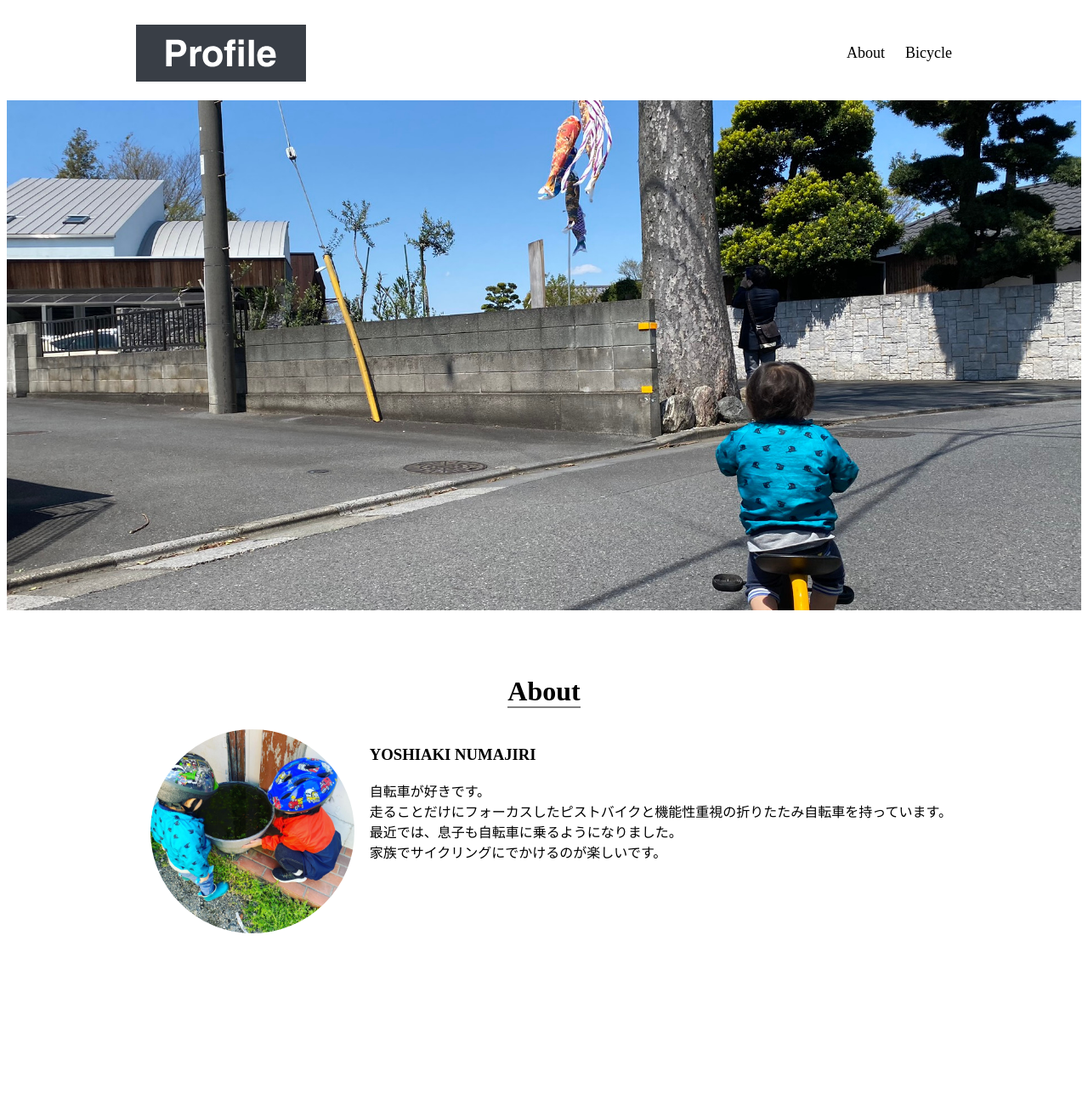
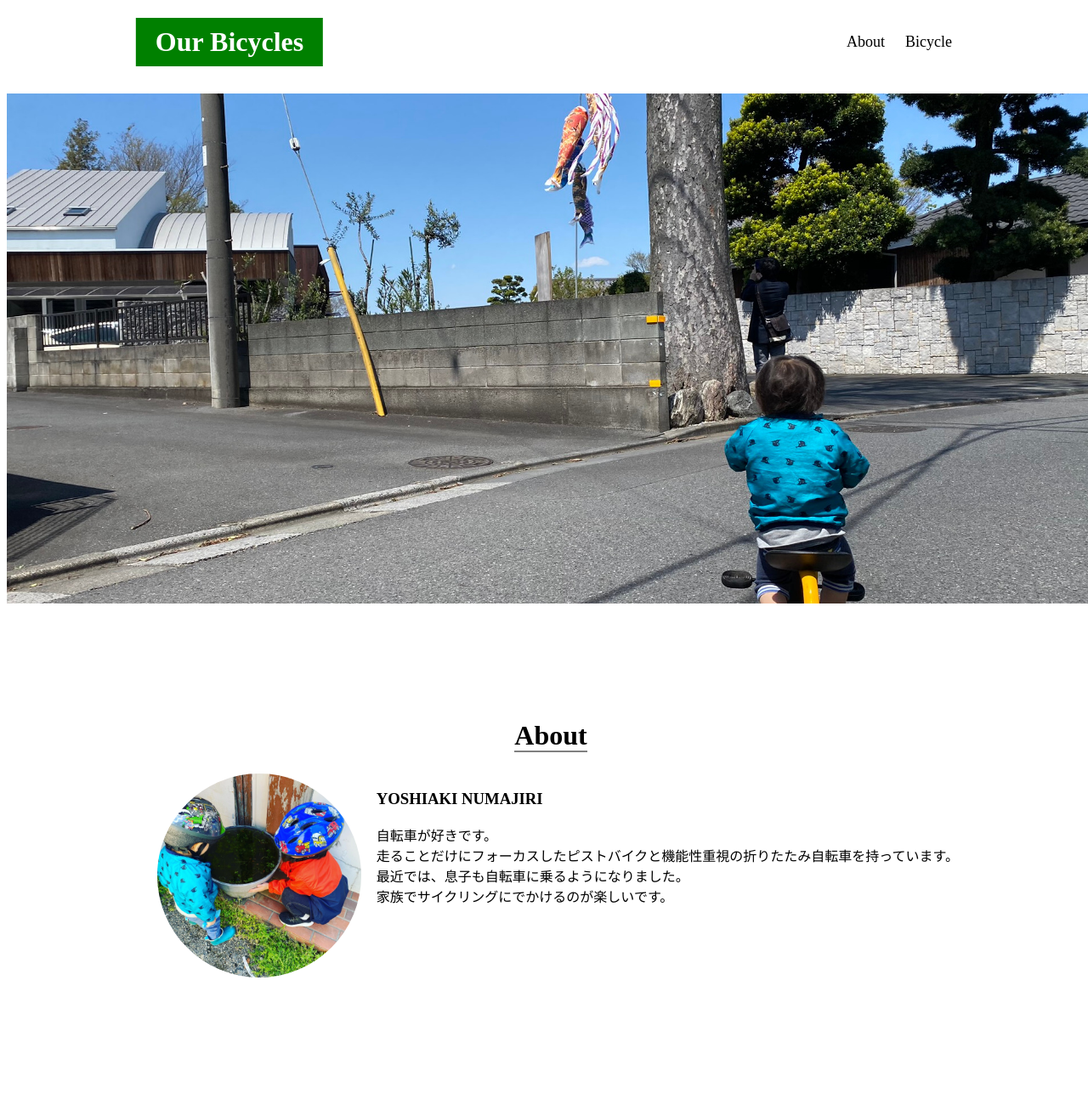
Before and after one commit to rea1i2e/2021-06bicycle, a plain HTML site: page index.html in a window 1280 px wide. Shown: the top 1300 px of the page at 85% size. Drawn offline with Linux system fonts and the light colour scheme.

Commit message:
add btn for SP and fix header for PC

```diff
--- a/index.html
+++ b/index.html
@@ -11,11 +11,10 @@
 
 <body>
 
-  <header>
-    <div class="header-inner">
+  <header class="header-inner">
     <a href="#">
       <h1>
-          <img class="logo" src="img/logo.svg" alt="logo of profile">
+        Our Bicycles
       </h1>
     </a>
     <nav>
@@ -24,7 +23,6 @@
         <li><a href="#bicycle">Bicycle</a></li>
       </ul>
     </nav>
-    </div>
   </header>
 
 
@@ -68,6 +66,10 @@
           </li>
       </ul>
     </section>
+    <btn class="toTop"><a href="#">
+      <img src="img/toTop.png" alt="Topへ戻る">
+    </a>
+    </btn>
   </main>
   <footer>
     <p>
--- a/style.css
+++ b/style.css
@@ -6,24 +6,33 @@ ul {
 header
 */
 
-header {
+html, body {
+  width: 100%;
+}
+
+
+.header-inner {
   margin: 0 auto;
+  width: 100%;
   max-width:960px;
   padding: 0 4%;
-  align-items: center;
-  /* background:silver; */
-}
-
-.header-inner {
   display:flex;
+  /* position: fixed;
+  top:0;
+  left: 50%;
+  transform: translateX(-50%); */
   justify-content: space-between;
   align-items: center;
+  background: white;
   /* background: yellow; */
 }
 
-.logo {
-  display: block;
+h1 {
+  background: green;
   width:200px;
+  padding: 10px;
+  text-align:center;
+  color:white;
 }
 
 nav ul {
@@ -35,14 +44,15 @@ nav ul li {
   margin-left: 24px;
 }
 
-nav a {
+a {
   text-decoration: none;
   color:black;
   opacity: 1;
 }
 
-nav a:hover {
-  opacity:.7
+a:hover {
+  opacity:.7;
+  color: green;
 }
 
 /*
@@ -50,6 +60,7 @@ main-visual
 */
 
 .main-visual {
+  /* margin-top:110px; */
   width: 100%;
   max-width: 1920px;
   height: 600px;
@@ -59,20 +70,9 @@ main-visual
 .wrapper {
   margin: 0 auto 100px auto;
   max-width:960px;
-  padding: 4%;
+  padding: 110px 4% 10px 4%;
   align-items: center;
   /* background:silver; */
-}
-
-
-/*
-section
- */
-
-
-section {
-  /* width: 960px; */
-  align-items: center;
 }
 
 h2 {
@@ -113,6 +113,18 @@ img {
   width: 100%;
 }
 
+.toTop {
+  position:fixed;
+  bottom: 10px;
+  right: 10px;
+  border: 3px solid green;
+  border-radius: 5px;
+}
+
+ .toTop:hover {
+   opacity: .7;
+  }
+
   /*
   footer
   */
@@ -125,6 +137,25 @@ footer
   PC版表示
  */
  @media (min-width: 600px) {
+   .header-inner {
+     position: fixed;
+     top:0;
+     left: 50%;
+     transform: translateX(-50%);
+    }
+
+    .main-visual {
+      margin-top:110px;
+    }
+
+    .wrapper {
+      margin: 0 auto 100px auto;
+      max-width:960px;
+      padding: 110px 4% 10px 4%;
+      align-items: center;
+      /* background:silver; */
+    }
+
   .contents-inner {
     display: flex;
     justify-content: space-between;
@@ -135,4 +166,7 @@ PC版表示
     /* border: solid 1px; */
   }
 
+  .toTop {
+    display: none;
   }
+}
```
Also changed, not shown: img/toTop.png (added). Lines whose indentation alone changed are shown as unchanged.
